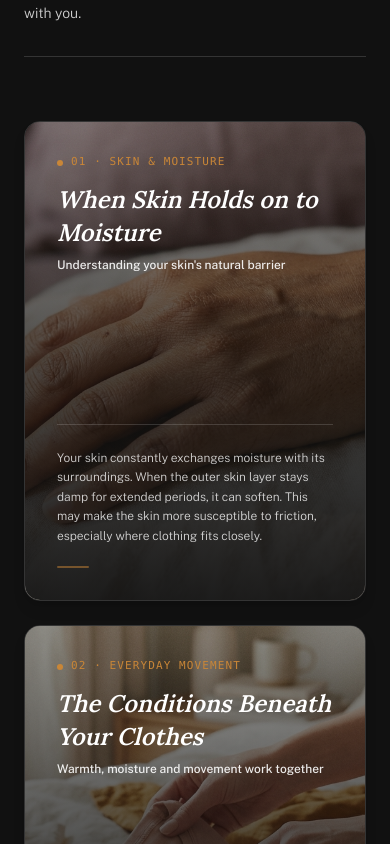
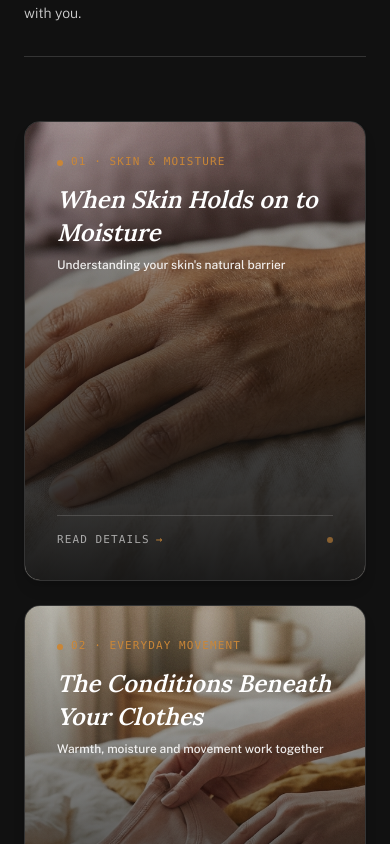
Before and after one commit to AnshKapila/goodkarma, a Next.js app in the folder web/: page /educate/skin-science in a window 390 px wide. Shown: the part 2580-3424 px from the top of the page. Built offline with nearby package versions, Linux system fonts and the light colour scheme.

Commit message:
feat(skin-science): reveal card description text on hover while keeping heading visible

```diff
--- a/web/src/components/educate/SkinScienceFluxView.tsx
+++ b/web/src/components/educate/SkinScienceFluxView.tsx
@@ -205,7 +205,10 @@ export function SkinScienceFluxView({ sources, relatedPages }: SkinScienceFluxVi
   const [manifestoProgress, setManifestoProgress] = useState(0);
   const [expandedManifestoIndex, setExpandedManifestoIndex] = useState<number | null>(null);
 
-  // 2. Horizontal Pinned Scroll Track
+  // 2. What Happens When Fabric Meets Skin Cards State
+  const [activeFabricCardId, setActiveFabricCardId] = useState<string | null>(null);
+
+  // 3. Horizontal Pinned Scroll Track
   const pinSectionRef = useRef<HTMLElement>(null);
   const pinTrackRef = useRef<HTMLDivElement>(null);
   const [activeTopicIndex, setActiveTopicIndex] = useState(0);
@@ -436,13 +439,23 @@ export function SkinScienceFluxView({ sources, relatedPages }: SkinScienceFluxVi
             </p>
           </div>
 
-          {/* Tri-Column Restored Cards with Dedicated Generated Background Imagery & Subtle Hover */}
+          {/* Tri-Column Restored Cards with Dedicated Generated Background Imagery & Hover Reveal Animation */}
           <div className="grid grid-cols-1 md:grid-cols-3 gap-6 lg:gap-8 items-stretch">
-            {FABRIC_MEETS_SKIN_CARDS.map((card) => (
+            {FABRIC_MEETS_SKIN_CARDS.map((card) => {
+              const isToggled = activeFabricCardId === card.id;
+
+              return (
                 <div
                   key={card.id}
                   tabIndex={0}
-                className="group relative rounded-2xl md:rounded-3xl overflow-hidden border border-white/15 hover:border-marigold/60 focus:outline-hidden focus-visible:ring-2 focus-visible:ring-marigold transition-all duration-500 flex flex-col justify-between min-h-[480px] sm:min-h-[500px] lg:min-h-[520px] p-8 sm:p-10 shadow-lg"
+                  onClick={() => setActiveFabricCardId(isToggled ? null : card.id)}
+                  onKeyDown={(e) => {
+                    if (e.key === "Enter" || e.key === " ") {
+                      e.preventDefault();
+                      setActiveFabricCardId(isToggled ? null : card.id);
+                    }
+                  }}
+                  className="group relative rounded-2xl md:rounded-3xl overflow-hidden border border-white/15 hover:border-marigold/60 focus:outline-hidden focus-visible:ring-2 focus-visible:ring-marigold transition-all duration-500 flex flex-col justify-between min-h-[460px] sm:min-h-[490px] lg:min-h-[520px] p-8 sm:p-10 shadow-lg cursor-pointer select-none"
                 >
                   {/* Dedicated Background Image with subtle zoom on hover */}
                   <div className="absolute inset-0 z-0 overflow-hidden">
@@ -452,15 +465,15 @@ export function SkinScienceFluxView({ sources, relatedPages }: SkinScienceFluxVi
                       className="w-full h-full object-cover object-center transform transition-transform duration-700 ease-[cubic-bezier(0.16,1,0.3,1)] group-hover:scale-105"
                       loading="lazy"
                     />
-                  {/* Controlled gradient overlay to preserve high text contrast while showcasing tactile detail */}
-                  <div className="absolute inset-0 bg-gradient-to-t from-ink/95 via-ink/75 to-ink/40 transition-opacity duration-500 group-hover:from-ink/95 group-hover:via-ink/80" />
+                    {/* Controlled gradient overlay: gentle in default state to highlight imagery, deepening on hover for text contrast */}
+                    <div className="absolute inset-0 bg-gradient-to-t from-ink/95 via-ink/65 to-ink/20 transition-opacity duration-500 group-hover:from-ink/95 group-hover:via-ink/80 group-hover:to-ink/35" />
                     {/* Subtle Marigold ambient tint on hover */}
                     <div className="absolute inset-0 bg-marigold/10 opacity-0 group-hover:opacity-100 transition-opacity duration-500 pointer-events-none" />
                   </div>
 
                   {/* Card Content */}
                   <div className="relative z-10 flex flex-col justify-between h-full">
-                  {/* Top: Category Tag & Heading */}
+                    {/* Top: Category Tag & Heading (Always visible without hover) */}
                     <div>
                       <div className="flex items-center gap-2 mb-3">
                         <span className="w-1.5 h-1.5 rounded-full bg-marigold group-hover:scale-125 transition-transform duration-300" />
@@ -478,18 +491,54 @@ export function SkinScienceFluxView({ sources, relatedPages }: SkinScienceFluxVi
                       </p>
                     </div>
 
-                  {/* Bottom: Body Copy & Marigold Accent Bar */}
-                  <div className="pt-6 border-t border-white/15 group-hover:border-marigold/40 transition-colors duration-500">
-                    <p className="text-xs sm:text-sm text-white/80 font-light leading-relaxed group-hover:text-white/95 transition-colors duration-300">
+                    {/* Bottom: Description Container with Hover Reveal Animation */}
+                    <div className="mt-auto pt-4">
+                      {/* Animated expandable container for description body copy */}
+                      <div
+                        className={`grid transition-[grid-template-rows] duration-500 ease-[cubic-bezier(0.16,1,0.3,1)] ${
+                          isToggled
+                            ? "grid-rows-[1fr]"
+                            : "grid-rows-[0fr] group-hover:grid-rows-[1fr] group-focus-visible:grid-rows-[1fr]"
+                        }`}
+                      >
+                        <div className="overflow-hidden">
+                          <div
+                            className={`pt-4 border-t border-white/15 group-hover:border-marigold/40 transition-all duration-500 ${
+                              isToggled
+                                ? "opacity-100 translate-y-0"
+                                : "opacity-0 group-hover:opacity-100 group-focus-visible:opacity-100 translate-y-3 group-hover:translate-y-0 group-focus-visible:translate-y-0"
+                            }`}
+                          >
+                            <p className="text-xs sm:text-sm text-white/85 font-light leading-relaxed">
                               {card.body}
                             </p>
 
                             {/* Subtle bottom marigold accent line */}
-                    <div className="mt-5 h-0.5 w-8 bg-marigold/50 group-hover:w-16 group-hover:bg-marigold transition-all duration-500 rounded-full" />
+                            <div className="mt-4 h-0.5 w-8 bg-marigold/50 group-hover:w-16 group-hover:bg-marigold transition-all duration-500 rounded-full" />
                           </div>
                         </div>
                       </div>
-            ))}
+
+                      {/* Collapsed state prompt (visible when NOT hovered) */}
+                      <div
+                        className={`flex items-center justify-between pt-4 border-t border-white/15 transition-all duration-300 ${
+                          isToggled
+                            ? "opacity-0 h-0 pt-0 overflow-hidden"
+                            : "group-hover:opacity-0 group-hover:h-0 group-hover:pt-0 group-hover:overflow-hidden group-focus-visible:opacity-0 group-focus-visible:h-0 group-focus-visible:pt-0 group-focus-visible:overflow-hidden"
+                        }`}
+                      >
+                        <span className="text-[11px] font-mono uppercase tracking-widest text-white/60 flex items-center gap-1.5">
+                          <span>Read details</span>
+                          <span className="text-marigold transition-transform duration-300 group-hover:translate-x-1">→</span>
+                        </span>
+                        <span className="w-1.5 h-1.5 rounded-full bg-marigold/60" />
+                      </div>
+                    </div>
+
+                  </div>
+                </div>
+              );
+            })}
           </div>
 
         </div>
```
Lines whose indentation alone changed are shown as unchanged.
